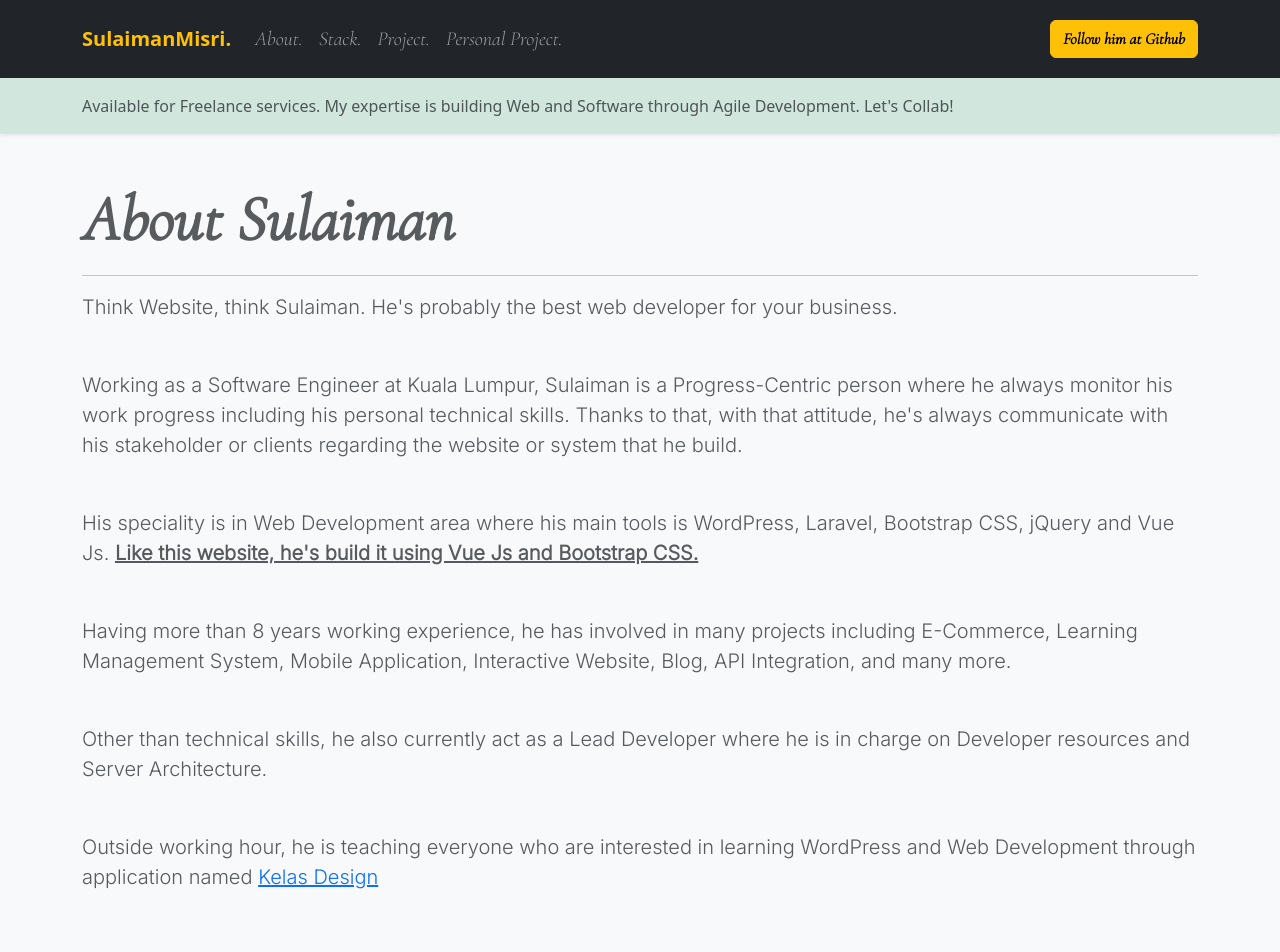
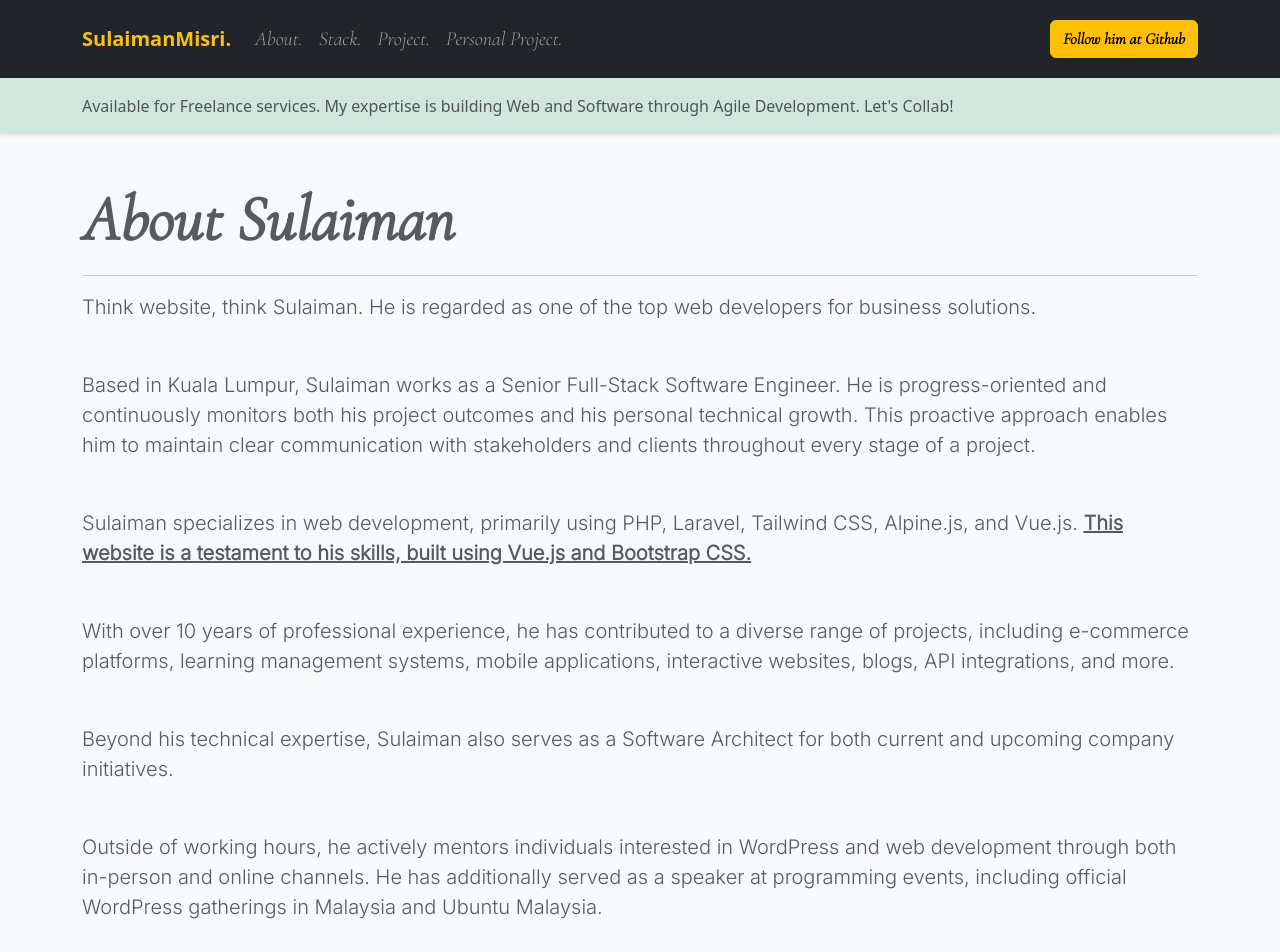
Before and after one commit to msulaimanmisri/sulaiman-profile, a Vue app: page /about in a window 1280 px wide. Shown: the top 952 px of the page. Built offline with nearby package versions, Linux system fonts and the light colour scheme.

Commit message:
Update about.vue

```diff
--- a/src/views/about.vue
+++ b/src/views/about.vue
@@ -8,44 +8,33 @@
       <hr />
 
       <p class="lead text-muted text-body">
-        Think Website, think Sulaiman. He's probably the best web developer for
-        your business.
+        Think website, think Sulaiman. He is regarded as one of the top web developers for business solutions.
       </p>
 
       <p class="lead text-muted text-body my-5">
-        Working as a Software Engineer at Kuala Lumpur, Sulaiman is a
-        Progress-Centric person where he always monitor his work progress
-        including his personal technical skills. Thanks to that, with that
-        attitude, he's always communicate with his stakeholder or clients
-        regarding the website or system that he build.
+        Based in Kuala Lumpur, Sulaiman works as a Senior Full-Stack Software Engineer.
+        He is progress-oriented and continuously monitors both his project outcomes and his personal technical growth.
+        This proactive approach enables him to maintain clear communication with stakeholders and clients throughout every stage of a project.
       </p>
 
       <p class="lead text-muted text-body my-5">
-        His speciality is in Web Development area where his main tools is
-        WordPress, Laravel, Bootstrap CSS, jQuery and Vue Js.
+        Sulaiman specializes in web development, primarily using PHP, Laravel, Tailwind CSS, Alpine.js, and Vue.js.
         <span class="text-decoration-underline fw-bold"
-          >Like this website, he's build it using Vue Js and Bootstrap
-          CSS.</span
+          >This website is a testament to his skills, built using Vue.js and Bootstrap CSS.</span
         >
       </p>
 
       <p class="lead text-muted text-body my-5">
-        Having more than 8 years working experience, he has involved in many
-        projects including E-Commerce, Learning Management System, Mobile
-        Application, Interactive Website, Blog, API Integration, and many more.
+        With over 10 years of professional experience, he has contributed to a diverse range of projects, including e-commerce platforms, learning management systems, mobile applications, interactive websites, blogs, API integrations, and more.
       </p>
 
       <p class="lead text-muted text-body my-5">
-        Other than technical skills, he also currently act as a Lead Developer
-        where he is in charge on Developer resources and Server Architecture.
+        Beyond his technical expertise, Sulaiman also serves as a Software Architect for both current and upcoming company initiatives.
       </p>
 
       <p class="lead text-muted text-body my-5">
-        Outside working hour, he is teaching everyone who are interested in
-        learning WordPress and Web Development through application named
-        <a href="https://bit.ly/daftar-kelas-design" target="_blank"
-          >Kelas Design</a
-        >
+        Outside of working hours, he actively mentors individuals interested in WordPress and web development through both in-person and online channels.
+        He has additionally served as a speaker at programming events, including official WordPress gatherings in Malaysia and Ubuntu Malaysia.
       </p>
     </div>
   </div>
```
